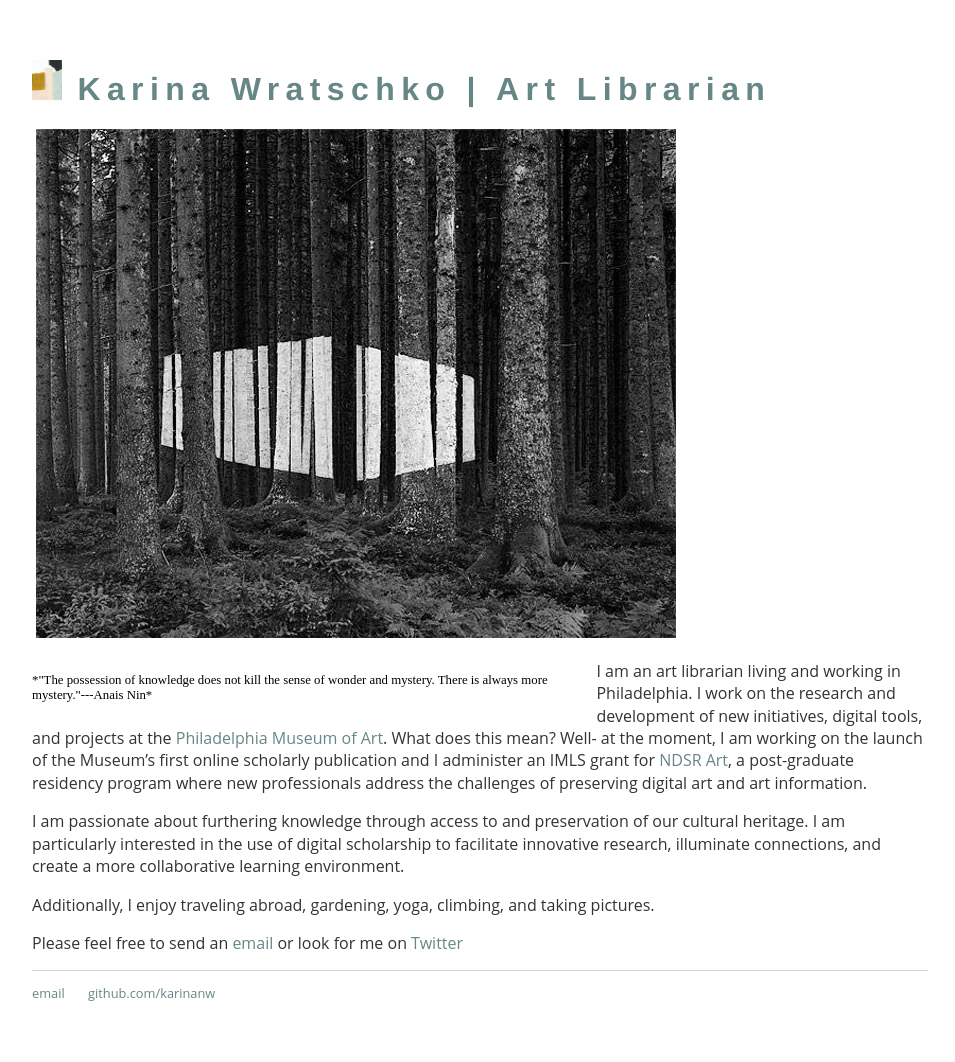
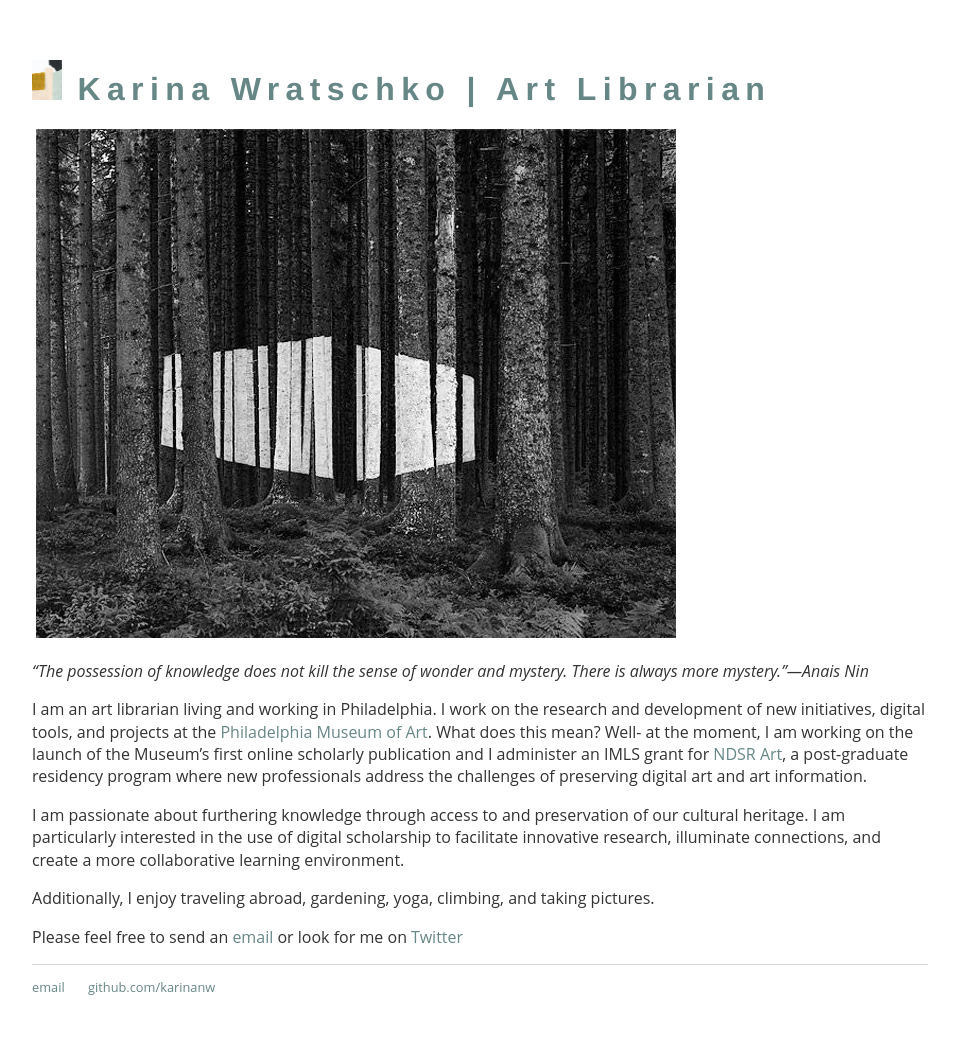
Before and after one commit to karinanw/karinanw.github.io, a Jekyll site: the page built from index.md, in a window 1280 px wide. Shown: the whole page, without its empty margins (160-1115 px from the left). Built offline with Jekyll 4.4.1, drawn with Linux system fonts in a browser that asks for light colours.

Commit message:
Update index.md

```diff
--- a/index.md
+++ b/index.md
@@ -5,9 +5,8 @@ title: Karina Wratschko | Art Librarian
 <img class="homeimage">
 ![Imbeir](/images/imberi.jpg)
 
-<div class="quotetext">
+{:"quotetext"}
 *"The possession of knowledge does not kill the sense of wonder and mystery. There is always more mystery."---Anais Nin*
-</div>
 
 I am an art librarian living and working in Philadelphia. I work on the research and development of new initiatives, digital tools, and projects at the [Philadelphia Museum of Art](www.philamuseum.org). What does this mean? Well- at the moment, I am working on the launch of the Museum's first online scholarly publication and I administer an IMLS grant for [NDSR Art](http://ndsr-pma.arlisna.org/), a post-graduate residency program where new professionals address the challenges of preserving digital art and art information.
 
```
